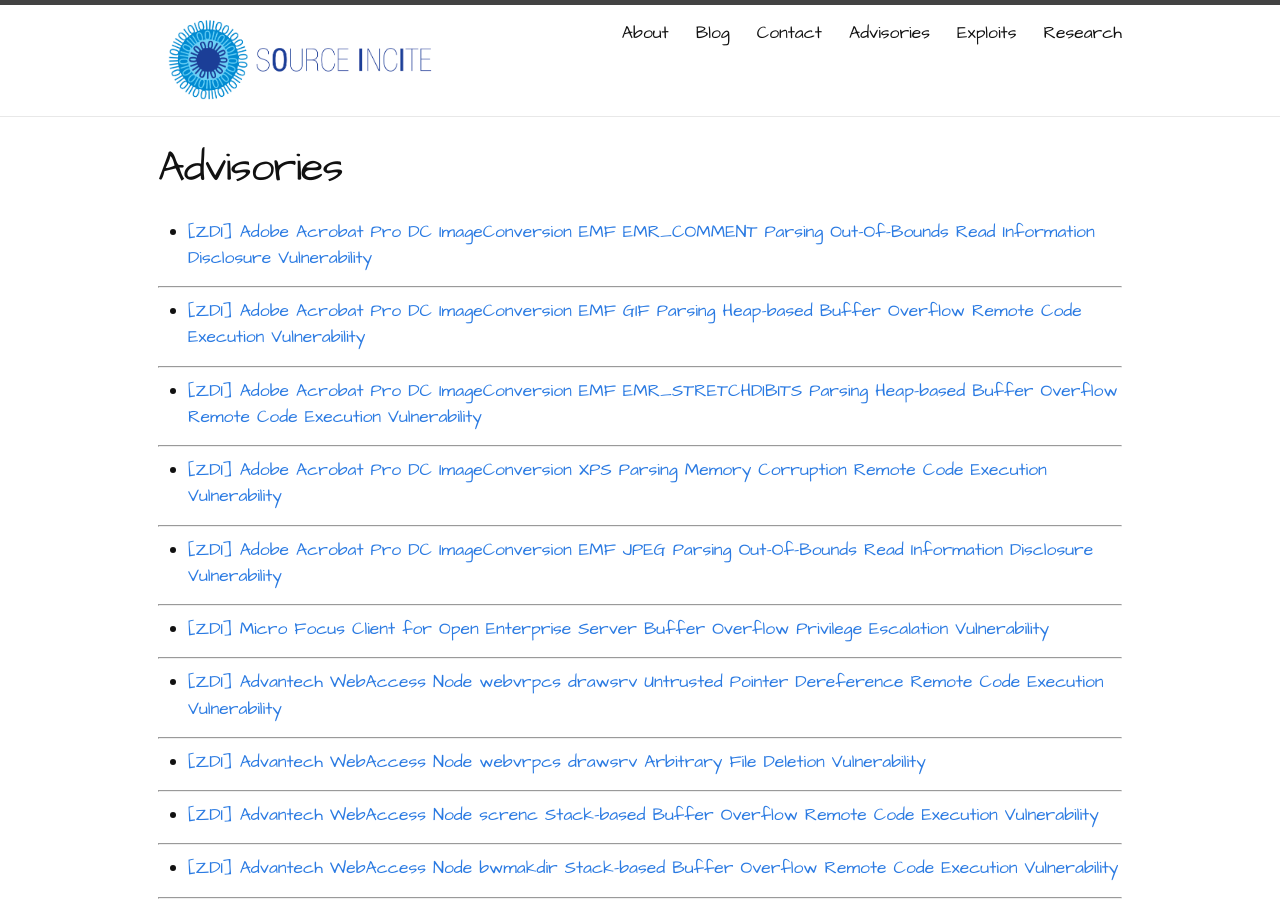
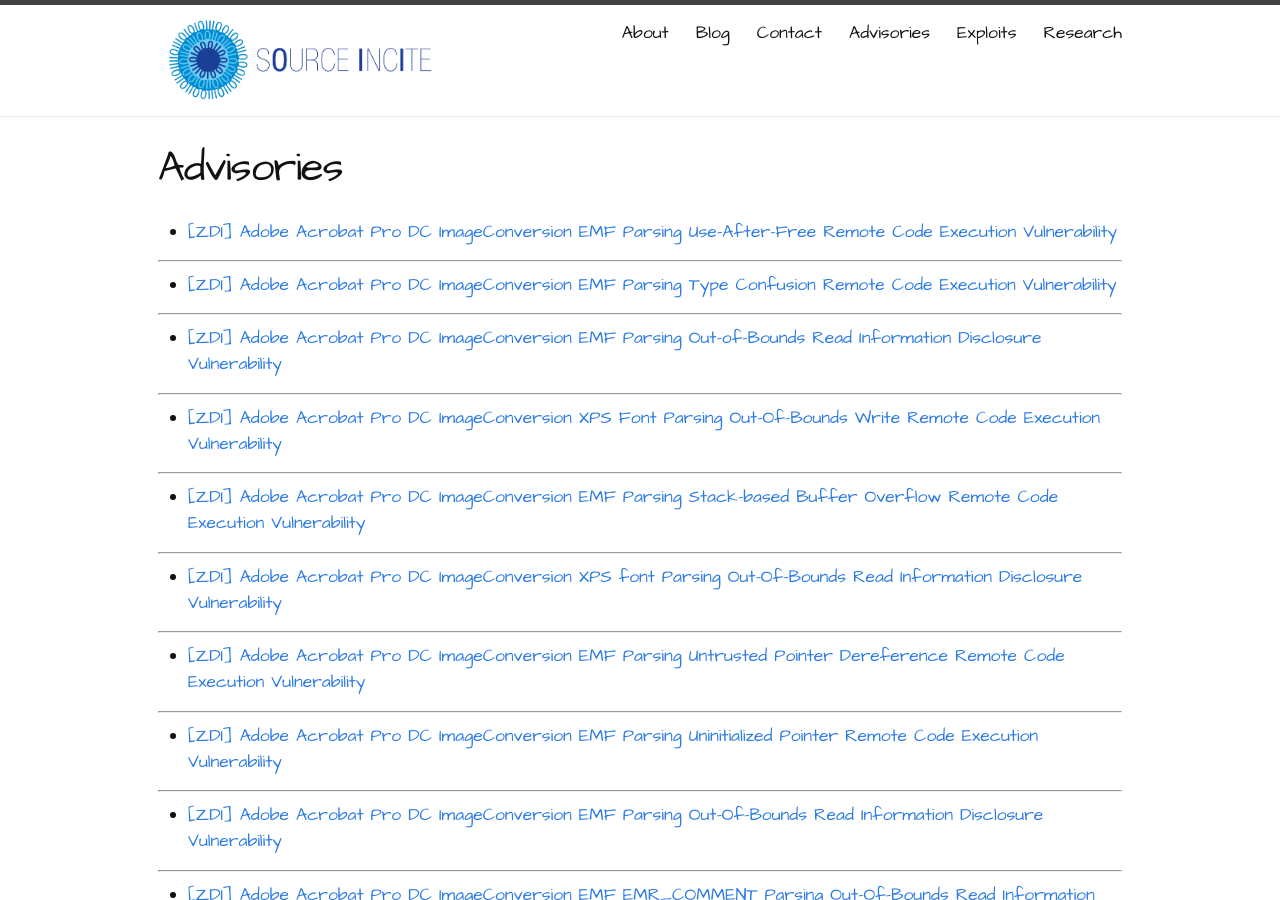
Before and after one commit to sourceincite/sourceincite.github.io, a Jekyll site: the page built from advisories/index.md, in a window 1280 px wide and 900 px high. Built offline with Jekyll 4.4.1, drawn with Linux system fonts in a browser that asks for light colours.

Commit message:
added some more advisories

```diff
--- a/advisories/index.md
+++ b/advisories/index.md
@@ -4,6 +4,42 @@
 permalink: /advisories/
 ---
 
+* [[ZDI] Adobe Acrobat Pro DC ImageConversion EMF Parsing Use-After-Free Remote Code Execution Vulnerability](https://www.zerodayinitiative.com/advisories/ZDI-18-625/)
+
+---
+
+* [[ZDI] Adobe Acrobat Pro DC ImageConversion EMF Parsing Type Confusion Remote Code Execution Vulnerability](https://www.zerodayinitiative.com/advisories/ZDI-18-624/)
+
+---
+
+* [[ZDI] Adobe Acrobat Pro DC ImageConversion EMF Parsing Out-of-Bounds Read Information Disclosure Vulnerability](https://www.zerodayinitiative.com/advisories/ZDI-18-623/)
+
+---
+
+* [[ZDI] Adobe Acrobat Pro DC ImageConversion XPS Font Parsing Out-Of-Bounds Write Remote Code Execution Vulnerability](https://www.zerodayinitiative.com/advisories/ZDI-18-622/)
+
+---
+
+* [[ZDI] Adobe Acrobat Pro DC ImageConversion EMF Parsing Stack-based Buffer Overflow Remote Code Execution Vulnerability](https://www.zerodayinitiative.com/advisories/ZDI-18-621/)
+
+---
+
+* [[ZDI] Adobe Acrobat Pro DC ImageConversion XPS font Parsing Out-Of-Bounds Read Information Disclosure Vulnerability](https://www.zerodayinitiative.com/advisories/ZDI-18-620/)
+
+---
+
+* [[ZDI] Adobe Acrobat Pro DC ImageConversion EMF Parsing Untrusted Pointer Dereference Remote Code Execution Vulnerability](https://www.zerodayinitiative.com/advisories/ZDI-18-619/)
+
+---
+
+* [[ZDI] Adobe Acrobat Pro DC ImageConversion EMF Parsing Uninitialized Pointer Remote Code Execution Vulnerability](https://www.zerodayinitiative.com/advisories/ZDI-18-618/)
+
+---
+
+* [[ZDI] Adobe Acrobat Pro DC ImageConversion EMF Parsing Out-Of-Bounds Read Information Disclosure Vulnerability](https://www.zerodayinitiative.com/advisories/ZDI-18-617/)
+
+---
+
 * [[ZDI] Adobe Acrobat Pro DC ImageConversion EMF EMR_COMMENT Parsing Out-Of-Bounds Read Information Disclosure Vulnerability](https://www.zerodayinitiative.com/advisories/ZDI-18-598/)
 
 ---
```
